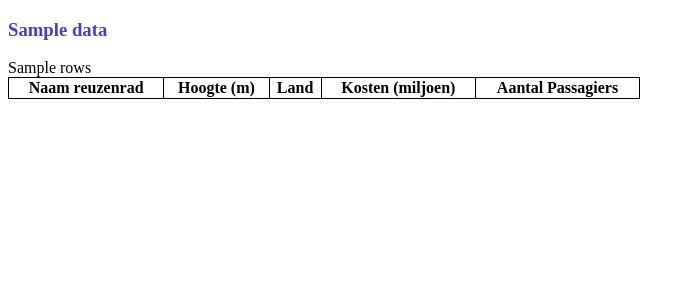
After one commit to Shahed-60/mvc-oop-toets, a PHP site: template app/views/Reuzenrad/index.php in a window 1280 px wide. The commit adds this page. Shown: the top 300 px of the page, without its empty margins (0-695 px from the left). Run offline with PHP 8.4, Linux system fonts and the light colour scheme; the template is opened without the code that fills it: most values are stand-ins (such as "Sample title", 1, 10 or a date in 2020); lists and menus that the app fills with data are empty.

Commit message:
index.php is af

```diff
--- a/app/config/config.php
+++ b/app/config/config.php
@@ -4,6 +4,7 @@ define('DB_HOST', 'localhost');
 define('DB_USER', 'root');
 define('DB_PASS', '');
 // define('DB_NAME', 'Mvc-2209C');
-define('DB_NAME', 'mvc-oop-proeftoets');
+// define('DB_NAME', 'mvc-oop-proeftoets');
+define('DB_NAME', 'mvc-oop-toets');
 
 // echo DB_HOST;
--- /dev/null
+++ b/app/views/Reuzenrad/index.php
@@ -0,0 +1,28 @@
+<!DOCTYPE html>
+<html lang="en">
+
+<head>
+    <meta charset="UTF-8">
+    <meta http-equiv="X-UA-Compatible" content="IE=edge">
+    <meta name="viewport" content="width=device-width, initial-scale=1.0">
+    <link rel="stylesheet" href="/public/css/style.css">
+    <title>MVC Reuzenrad</title>
+</head>
+
+<body>
+    <h3 class="reuzenrad-titel"><?= $data['title']; ?></h3>
+    <table>
+        <thead>
+            <th>Naam reuzenrad</th>
+            <th>Hoogte (m)</th>
+            <th>Land</th>
+            <th>Kosten (miljoen)</th>
+            <th>Aantal Passagiers</th>
+        </thead>
+        <tbody>
+            <?= $data['rows']; ?>
+        </tbody>
+    </table>
+</body>
+
+</html>
--- a/app/views/home/index.php
+++ b/app/views/home/index.php
@@ -16,7 +16,8 @@
     <p>Mijn haarkleur is:<?= $data['haircolor']; ?></p>
     <a href='http://mvc-2209c.org/country/getcountries'>Landen van de werled</a><br>
     <a href='http://www.mvc-oop-proeftoets.com/Voetballer/index'>Top 5 best betaalde voetballers ter wereld
-    </a>
+    </a><br>
+    <a href='http://www.mvc-oop-toets.com/Reuzenrad/index'>Top 5 hoogste reuzenrad ter werled</a><br>
 </body>
 
 </html>
--- a/public/css/style.css
+++ b/public/css/style.css
@@ -2,9 +2,9 @@
     /* background-color: black; */
 /* }  */
 
-h3 {
+/* h3 {
     color: green;
-}
+} */
 
 table,
 td,
@@ -13,8 +13,12 @@ th {
 }
 
 table {
-    width: 40%;
+    width: 50%;
     border-collapse: collapse;
 }
 
+.reuzenrad-titel {
+    color: rgb(62, 62, 220);
+}
+
 /*  */
```
Also changed, not shown: app/controllers/Reuzenrad.php (added, +34 -0 lines), app/models/ReuzenradModel.php (added, +26 -0 lines).
